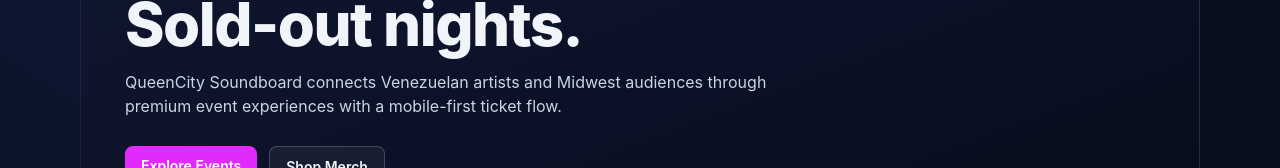
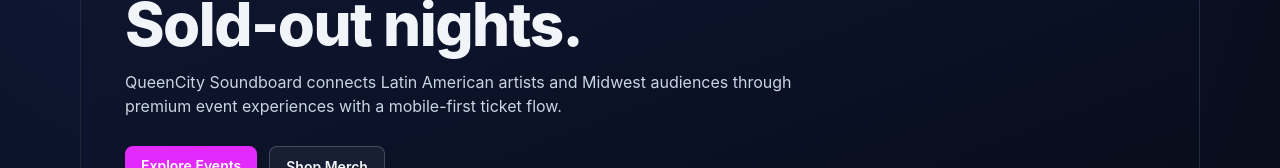
Before and after one commit to 0xwaya/queencity-soundboard-standalone, a Next.js app in the folder apps/web/: page / in a window 1280 px wide. Shown: the part 245-413 px from the top of the page. Built offline with nearby package versions, Linux system fonts and the light colour scheme.

Commit message:
Update homepage hero messaging

```diff
--- a/apps/web/src/app/page.tsx
+++ b/apps/web/src/app/page.tsx
@@ -9,7 +9,7 @@ export default function Home() {
           Live culture. Seamless tickets. Sold-out nights.
         </h1>
         <p className="mt-4 max-w-2xl text-sm leading-6 text-slate-300 md:text-base">
-          QueenCity Soundboard connects Venezuelan artists and Midwest audiences through premium event
+          QueenCity Soundboard connects Latin American artists and Midwest audiences through premium event
           experiences with a mobile-first ticket flow.
         </p>
 
```
